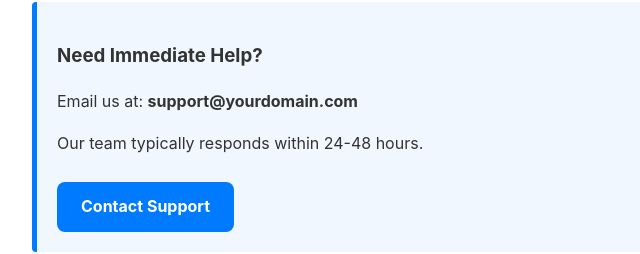
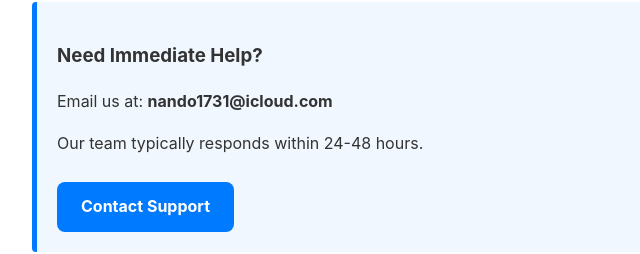
Before and after one commit to Chicago-Pilsen/contact_support, a plain HTML site: page index.html in a window 1280 px wide. Shown: the part 250-504 px from the top of the page, 248-888 px from the left. Drawn offline with Linux system fonts and the light colour scheme.

Commit message:
Update support email address in index.html

```diff
--- a/index.html
+++ b/index.html
@@ -70,7 +70,7 @@
 
         <div class="contact-card">
             <h3>Need Immediate Help?</h3>
-            <p>Email us at: <strong>support@yourdomain.com</strong></p>
+            <p>Email us at: <strong>nando1731@icloud.com</strong></p>
             <p>Our team typically responds within 24-48 hours.</p>
             <a href="mailto:nando1731@icloud.com" class="btn">Contact Support</a>
         </div>
```
